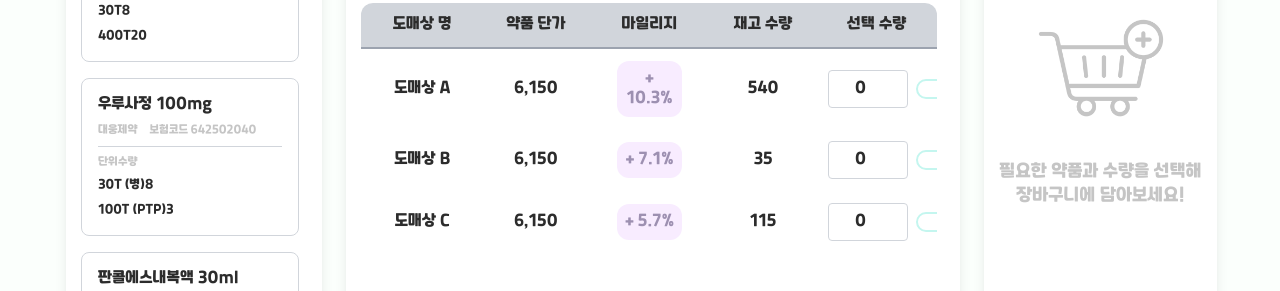
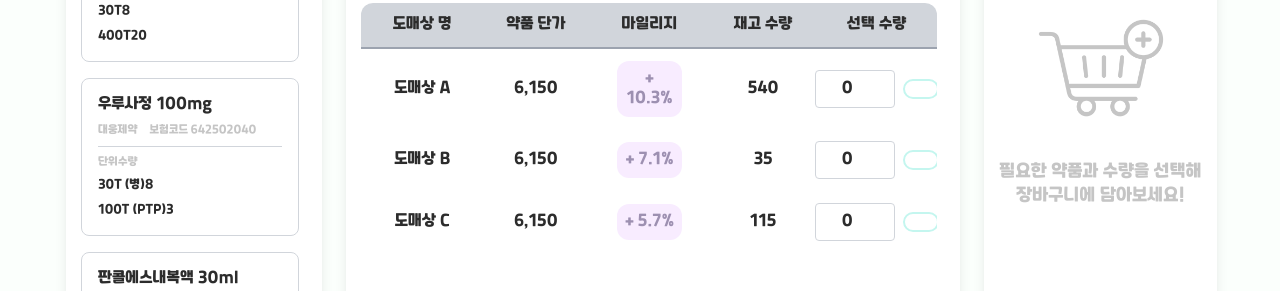
Before and after one commit to StopSoo/codevision-project1, a Next.js app: page /order in a window 1280 px wide. Shown: the part 504-795 px from the top of the page. Built offline with nearby package versions, Linux system fonts and the light colour scheme.

Commit message:
design: css 수정

```diff
--- a/src/components/order/MedicineDetail.tsx
+++ b/src/components/order/MedicineDetail.tsx
@@ -90,7 +90,7 @@ export default function MedicineDetail({ medicine }: MedicineDetailProps) {
                                 <span className="text-mileage-font font-medium">{variant.margin}</span>
                             </div>
                             <span className="text-main-font">{variant.available}</span>
-                            <div className="flex items-center gap-2">
+                            <div className="flex flex-row items-center justify-center gap-2">
                                 <input
                                     type="number"
                                     min="0"
```
